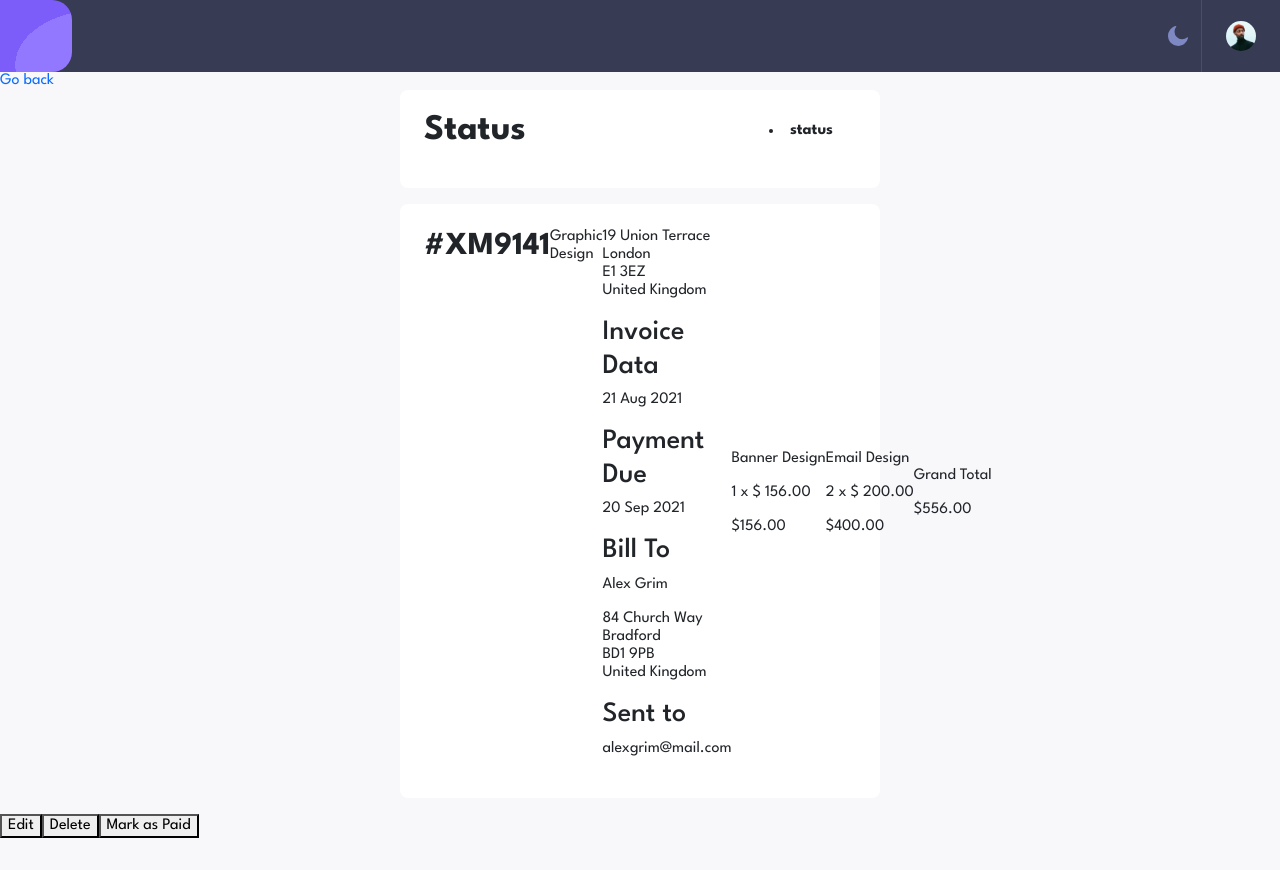
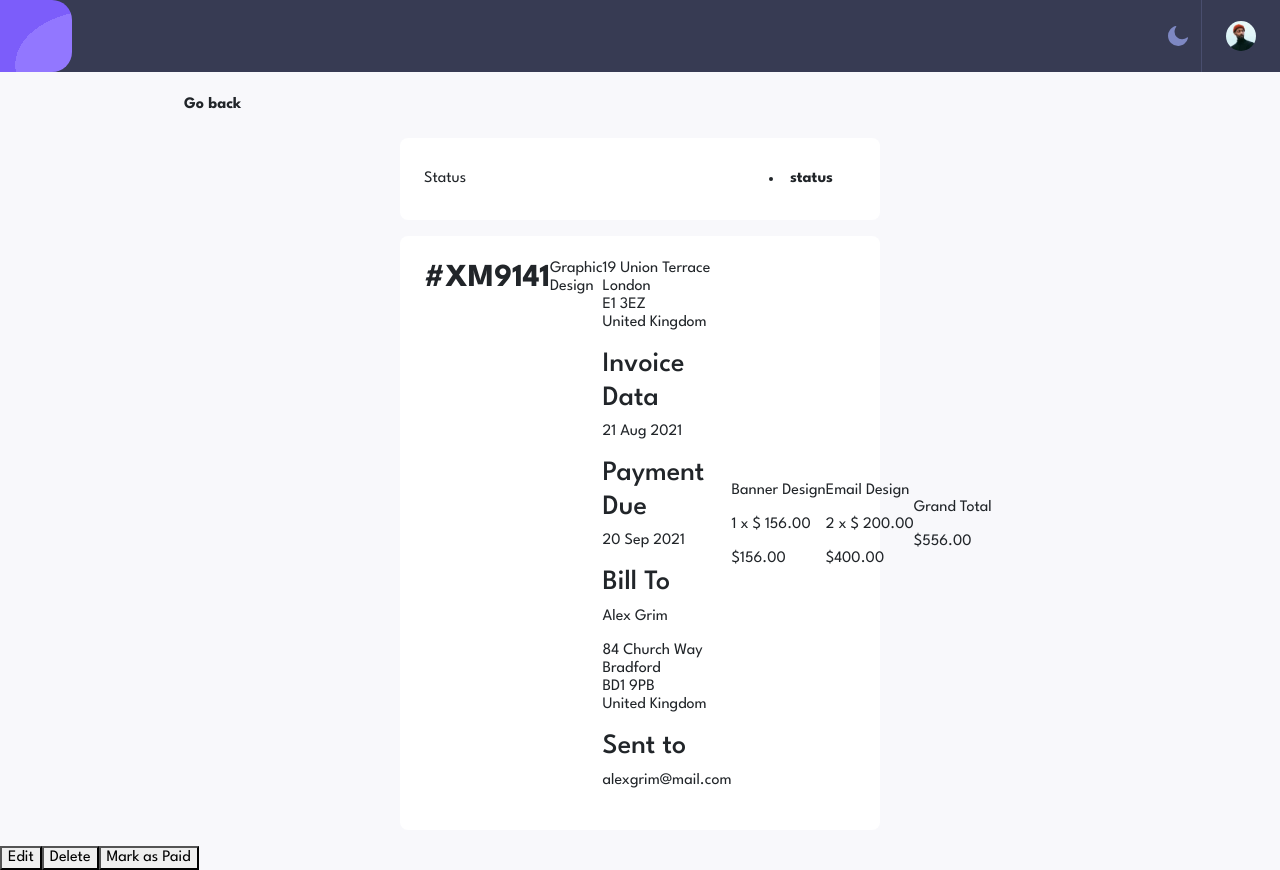
Before and after one commit to kebin20/invoice-app, a Vue app: page /invoices/RT3080 in a window 1280 px wide. Before the commit the page ends 838 px from the top, so only its background shows below. Built offline with nearby package versions, Linux system fonts and the light colour scheme; some icons are missing.

Commit message:
style: styled router link

```diff
--- a/src/components/UI/InvoiceStatus.vue
+++ b/src/components/UI/InvoiceStatus.vue
@@ -1,5 +1,5 @@
 <template>
-  <ul class="font-weight-bold p-0">
+  <ul class="font-weight-bold p-0 mb-0">
     <li :class="['invoice-status', status ? invoiceStatusClass(status) : 'status']">
       {{ !status ? 'status' : capitalizeStatus(status) }}
     </li>
--- a/src/pages/InvoiceDetail.vue
+++ b/src/pages/InvoiceDetail.vue
@@ -1,7 +1,9 @@
 <template>
-  <router-link to="/" class="custom-link">Go back</router-link>
-  <BaseCard className="flex-row justify-content-between">
-    <h1 class="p-0">Status</h1>
+  <header class="link-header m-4">
+    <router-link class="custom-link" to="/">Go back</router-link>
+  </header>
+  <BaseCard className="flex-row justify-content-between align-items-center">
+    <p class="m-0">Status</p>
     <InvoiceStatus />
   </BaseCard>
   <section>
@@ -74,4 +76,13 @@ export default {
 </script>
 
 <style lang="scss" scoped>
+.link-header {
+  padding-left: 10em;
+
+  .custom-link {
+    text-decoration: none;
+    color: inherit;
+    font-weight: bold;
+  }
+}
 </style>
```
